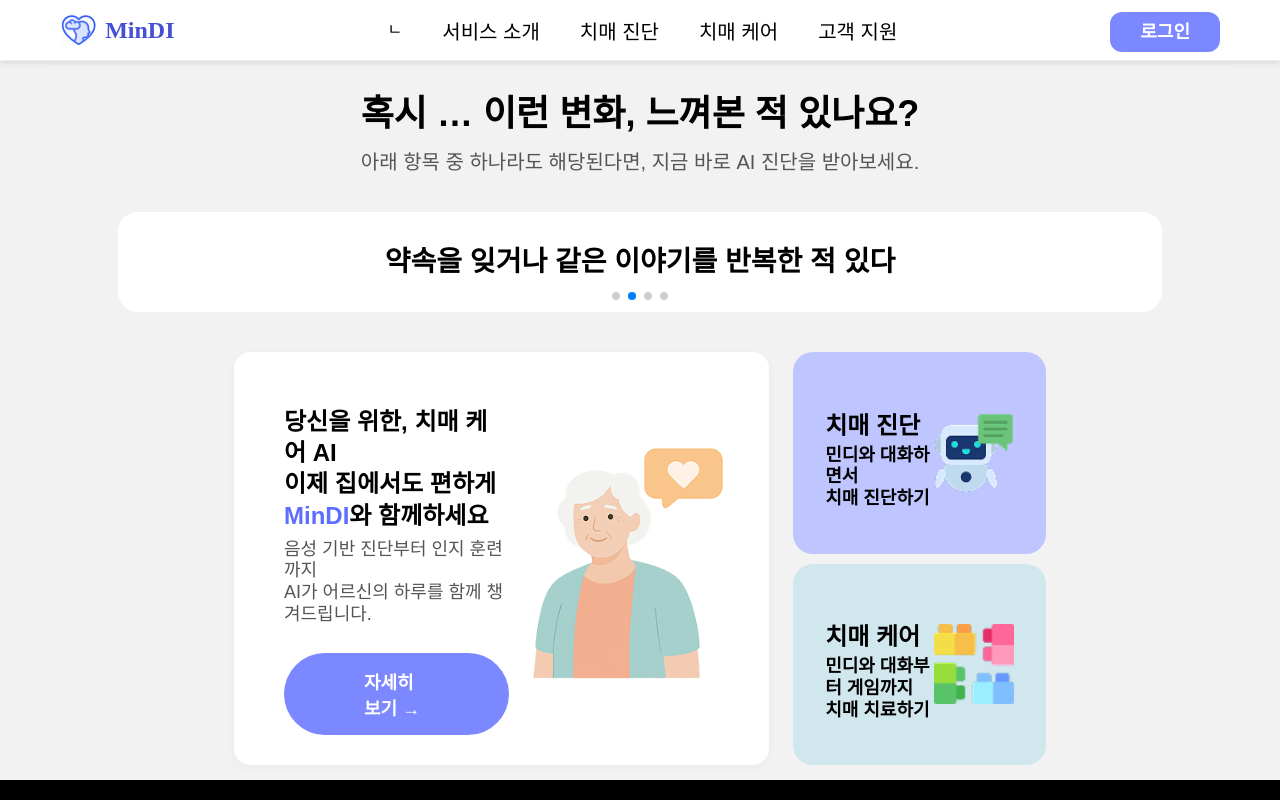
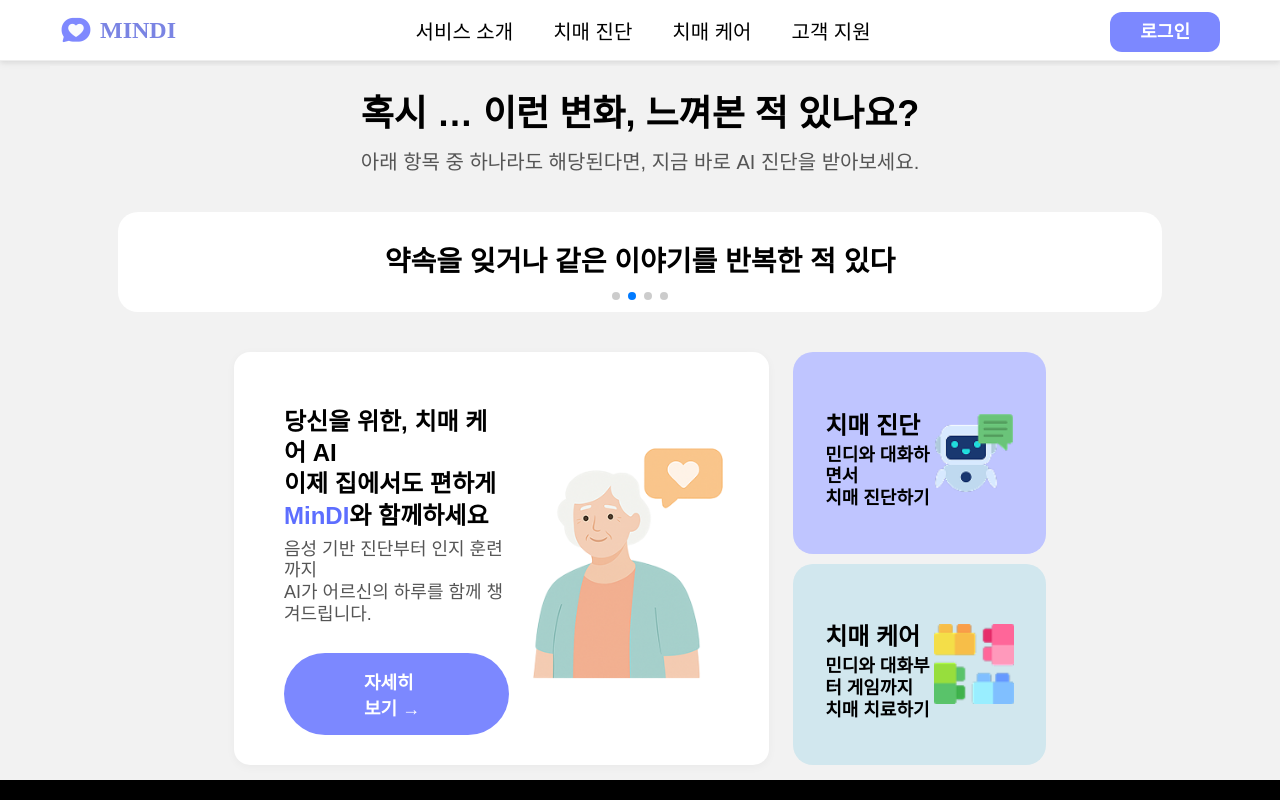
Before and after one commit to just-stopyoon/25-Capstone-FE, a React (Create React App) app: page / in a window 1280 px wide. Shown: the top 800 px of the page. Built offline with nearby package versions, Linux system fonts and the light colour scheme; a web font is replaced by a local one.

Commit message:
feat: 로고 수정, CSS 수정

```diff
--- a/src/components/Navbar.css
+++ b/src/components/Navbar.css
@@ -31,7 +31,7 @@
 }
 
 .logo-text {
-    color: #4650D4 !important;
+    color: #7C88FF;
     font-weight: 700;
     font-size: 28px;
     line-height: 1;         /* 🔧 높이 정렬 보정 */
--- a/src/components/Navbar.jsx
+++ b/src/components/Navbar.jsx
@@ -8,10 +8,10 @@ export default function Navbar() {
         <div className="navbar-logo">
         <Link to="/" className="logo-link">
             <img src={logo} alt="logo" className="logo-icon" />
-            <span className="logo-text">MinDI</span>
+            <span className="logo-text">MINDI</span>
         </Link>
         </div>
-            <ul className="navbar-menu">ㄴ
+            <ul className="navbar-menu">
                 <li><Link to="/about">서비스 소개</Link></li>
                 <li><Link to="/diagnosis">치매 진단</Link></li>
                 <li><Link to="/care">치매 케어</Link></li>
```
Also changed, not shown: src/images/logo.png, src/images/logo1.png (added).
